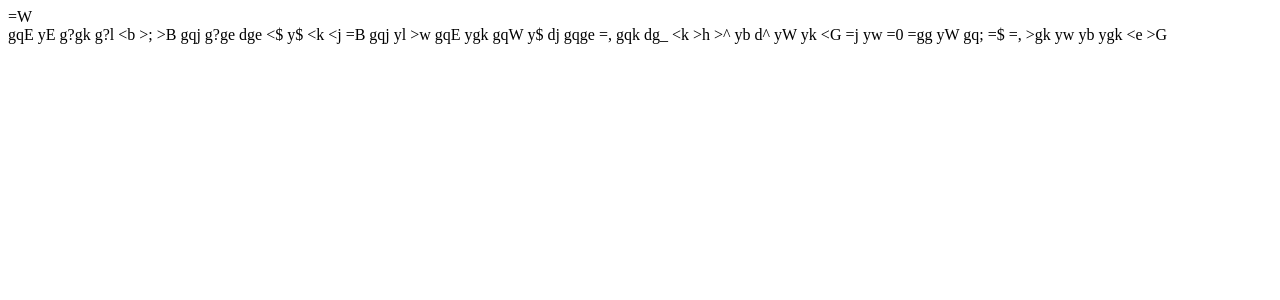
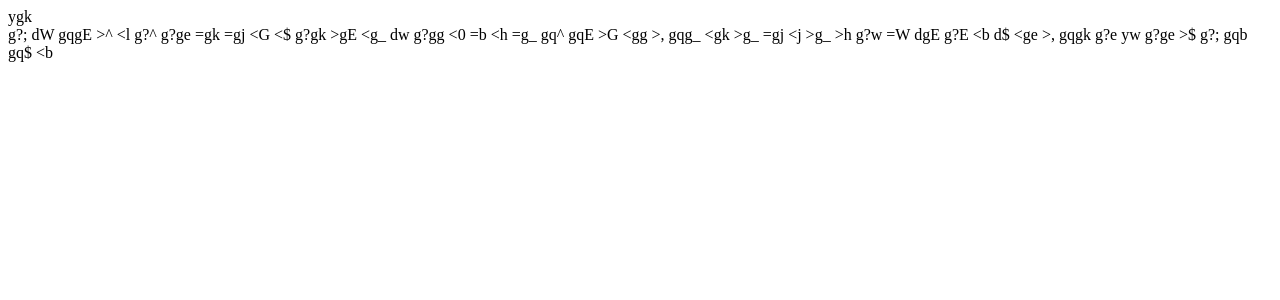
Before and after one commit to skippi/vimty, a React app: page / in a window 1280 px wide. Shown: the top 300 px of the page. Built offline with nearby package versions, Linux system fonts and the light colour scheme; the HTML template or start-up script is replaced by a standard one.

Commit message:
Refactored generation of operations

```diff
--- a/src/app.tsx
+++ b/src/app.tsx
@@ -29,15 +29,19 @@ const MOTIONS = [
   "gE",
 ];
 
-const OPERATIONS = (() => {
-  const ops: string[] = [];
-  for (let i = 0; i < 50; ++i) {
-    const operator = OPERATORS[Math.floor(Math.random() * OPERATORS.length)];
-    const motion = MOTIONS[Math.floor(Math.random() * MOTIONS.length)];
-    ops.push(operator.concat(motion));
+function times<T>(fn: () => T, n: number): T[] {
+  const ops: T[] = [];
+  for (let i = 0; i < n; ++i) {
+    ops.push(fn());
   }
   return ops;
-})();
+}
+
+function genOperation(): string {
+  const operator = OPERATORS[Math.floor(Math.random() * OPERATORS.length)];
+  const motion = MOTIONS[Math.floor(Math.random() * MOTIONS.length)];
+  return operator.concat(motion);
+}
 
 interface App {
   remChars: string;
@@ -47,8 +51,8 @@ interface App {
 
 function makeApp(): App {
   return {
-    remChars: OPERATIONS[0],
-    remOperations: OPERATIONS.slice(1),
+    remChars: genOperation(),
+    remOperations: times(genOperation, 49),
     typedChars: "",
   };
 }
```
